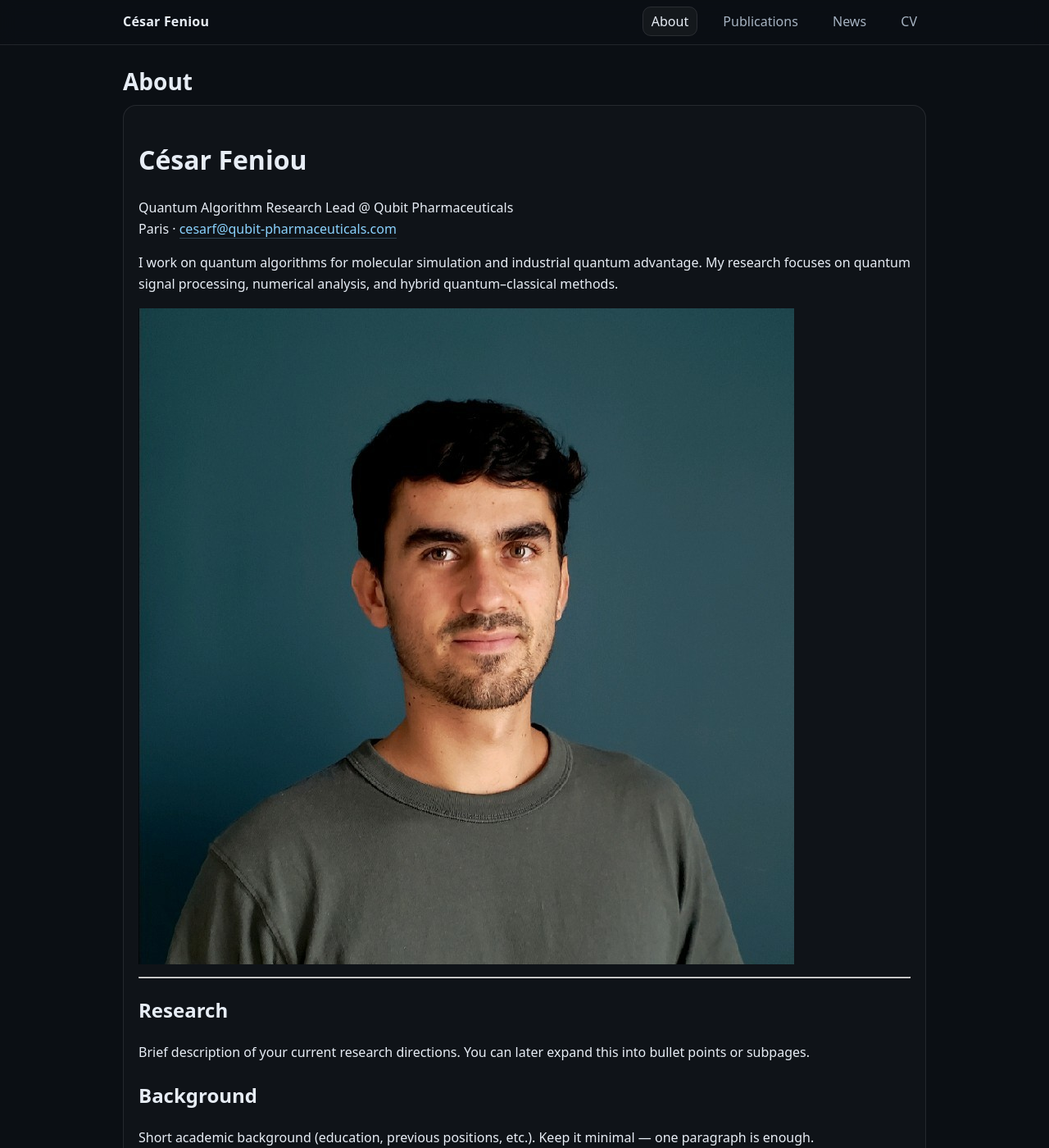
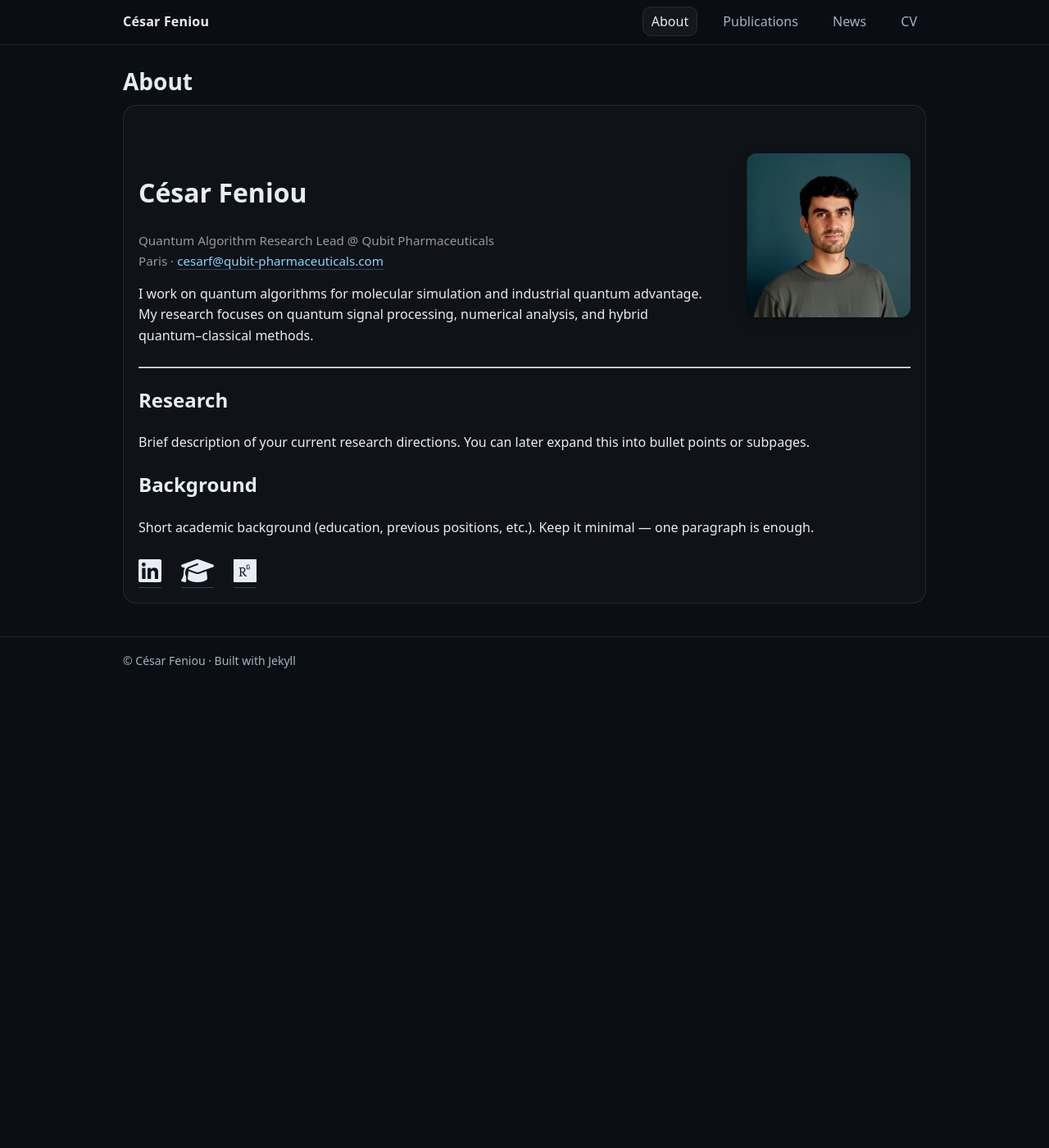
Before and after one commit to cesarfeniou/cesarfeniou.github.io, a Jekyll site: the page built from index.md, in a window 1280 px wide and 1400 px high. Shown: the whole window at 82% size. Built offline with Jekyll 4.4.1, drawn with Linux system fonts in a browser that asks for light colours.

Commit message:
Update main.css

```diff
--- a/assets/css/main.css
+++ b/assets/css/main.css
@@ -1,3 +1,8 @@
+/* =========================
+   Main stylesheet (merged)
+   ========================= */
+
+/* --- Theme variables --- */
 :root{
   --bg: #0b0f14;
   --panel: #0f1620;
@@ -10,6 +15,7 @@
 *{ box-sizing: border-box; }
 
 html, body{ height:100%; }
+
 body{
   margin:0;
   background: var(--bg);
@@ -19,11 +25,13 @@
   text-rendering: optimizeLegibility;
 }
 
+/* --- Layout container --- */
 .container{
   width: min(980px, calc(100% - 40px));
   margin: 0 auto;
 }
 
+/* --- Header / nav --- */
 .site-header{
   position: sticky;
   top: 0;
@@ -48,7 +56,7 @@
 
 .nav a{
   color: var(--muted);
-  text-decoration: none;     /* <- removes default underlines */
+  text-decoration: none; /* removes default underlines */
   margin-left: 16px;
   padding: 6px 10px;
   border-radius: 10px;
@@ -67,6 +75,7 @@
   background: rgba(255,255,255,0.04);
 }
 
+/* --- Page title / content panel --- */
 .page-title{
   margin: 28px 0 12px;
   font-size: 28px;
@@ -80,15 +89,19 @@
   padding: 18px;
 }
 
+/* --- Links --- */
 a{ color: var(--link); }
+
 .content a{
-  text-decoration: none;      /* <- no underline in content */
-  border-bottom: 1px solid rgba(139,211,255,0.25); /* subtle “modern” */
+  text-decoration: none; /* no underline */
+  border-bottom: 1px solid rgba(139,211,255,0.25); /* subtle underline */
 }
+
 .content a:hover{
   border-bottom-color: rgba(139,211,255,0.70);
 }
 
+/* --- Footer --- */
 .site-footer{
   border-top: 1px solid var(--border);
   margin-top: 40px;
@@ -96,4 +109,85 @@
   color: var(--muted);
   font-size: 14px;
 }
-@import "custom.css";
+
+/* =========================
+   About page blocks (from custom.css)
+   ========================= */
+
+/* --- Social icons --- */
+.social-icons{
+  margin-top: 1.5rem;
+  display: flex;
+  gap: 1.5rem; /* space between icons */
+  align-items: center;
+}
+
+.social-icons a{
+  color: inherit;
+  text-decoration: none;
+}
+
+.social-icons a:hover{
+  opacity: 0.7;
+}
+
+.social-icons i{
+  transition: opacity 0.2s ease;
+}
+
+/* --- Intro layout --- */
+.intro{
+  display: flex;
+  align-items: flex-start;
+  justify-content: space-between;
+  width: 100%;
+  gap: 3rem;
+  margin-top: 2.5rem;
+}
+
+/* Left text column */
+.intro-text{
+  flex: 1;
+  min-width: 0;
+}
+
+/* Right photo column */
+.intro-photo{
+  flex-shrink: 0;
+  margin-left: auto; /* keeps photo stuck to the right edge */
+}
+
+.intro-photo img{
+  width: 200px;
+  height: 200px;
+  object-fit: cover;
+  border-radius: 12px;
+  box-shadow: 0 4px 16px rgba(0, 0, 0, 0.25);
+}
+
+/* Metadata styling */
+.intro-meta{
+  color: #999;
+  font-size: 0.95rem;
+  margin-bottom: 1rem;
+}
+
+/* Mobile fallback */
+@media (max-width: 768px){
+  .intro{
+    flex-direction: column-reverse;
+    align-items: center;
+    text-align: center;
+    gap: 1.25rem;
+  }
+
+  .intro-photo{
+    margin-left: 0;
+  }
+
+  .intro-photo img{
+    width: 170px;
+    height: 170px;
+    margin-bottom: 1.2rem;
+  }
+}
```
